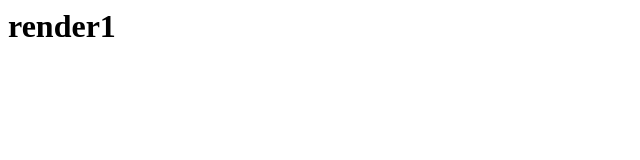
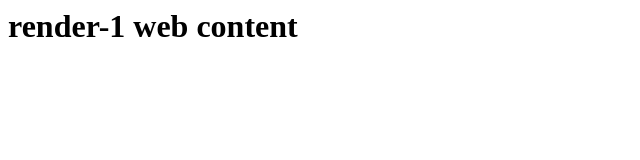
Before and after one commit to sanskarbhusal/render-1, a plain HTML site: page index.html in a window 1280 px wide. Shown: the whole page, without its empty margins (0-640 px from the left). Drawn offline with Linux system fonts and the light colour scheme.

Commit message:
Update index.html

```diff
--- a/index.html
+++ b/index.html
@@ -1,6 +1,6 @@
 <html>
 
   <body>
-    <h1>render1</h1>
+    <h1>render-1 web content</h1>
   </body>
 </html>
```
